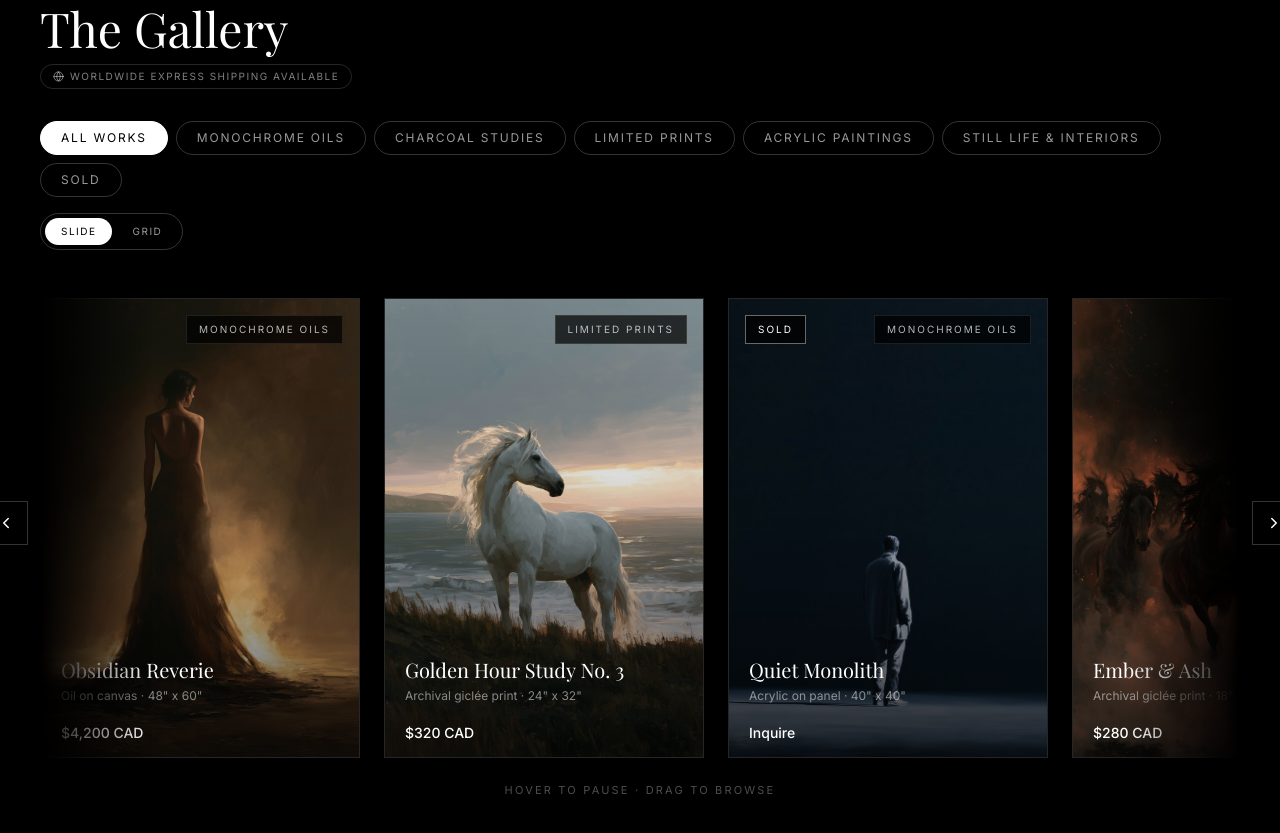
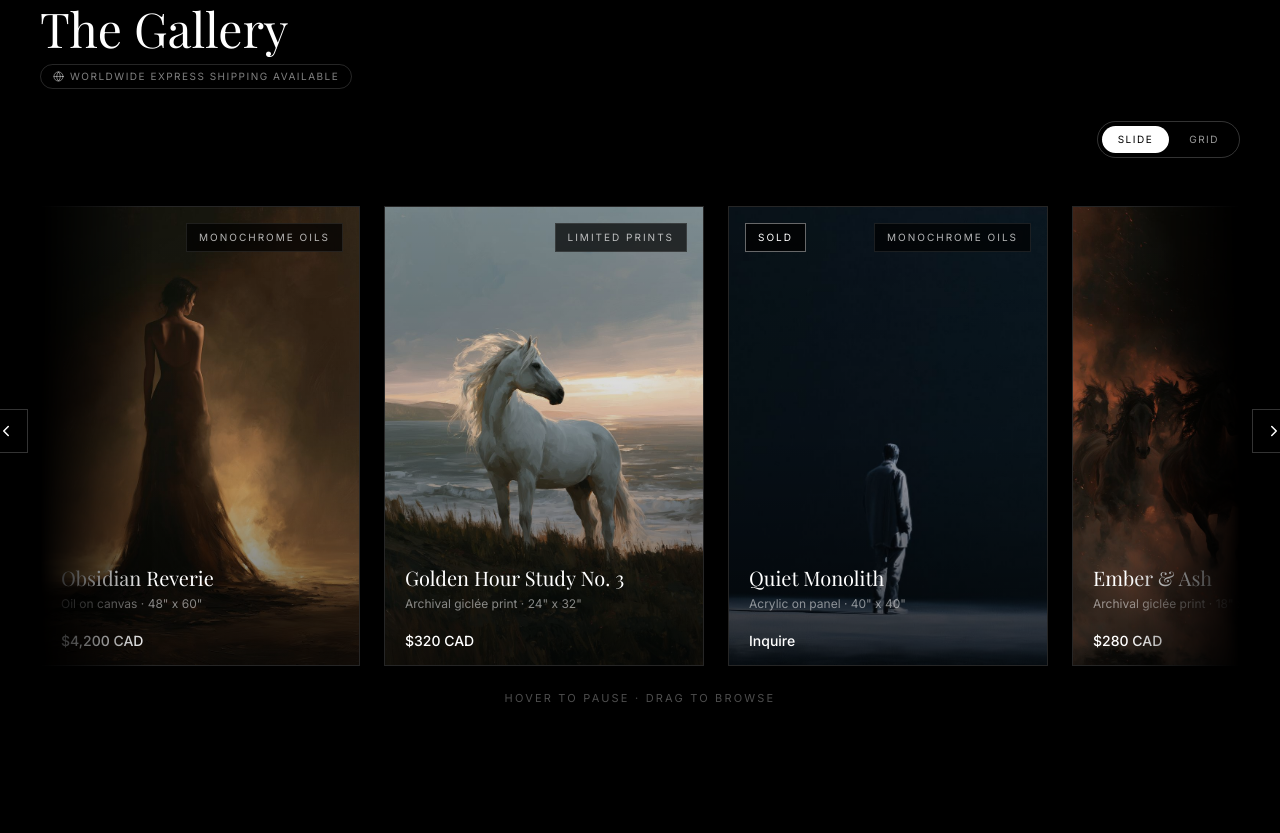
Before and after one commit to jabranzulfiqarali-prog/jz-ali-portfolio, a React (Vite) app: page / in a window 1280 px wide. Shown: the part 960-1793 px from the top of the page. Built offline with nearby package versions, Linux system fonts and the light colour scheme; a web font is replaced by a local one.

Commit message:
Remove category filters from home page

```diff
--- a/src/App.jsx
+++ b/src/App.jsx
@@ -1601,23 +1601,8 @@ export default function PortfolioSite() {
             </div>
           </div>
 
-          {/* category filters */}
-          <div className="flex flex-wrap items-center justify-between gap-4">
-            <div className="flex flex-wrap gap-2">
-              {FILTERS.map((f) => (
-                <button
-                  key={f}
-                  onClick={() => setFilter(f)}
-                  className={`px-5 py-2 text-xs tracking-[0.15em] uppercase rounded-full border transition-all duration-300 ${
-                    filter === f ? "bg-white text-black border-white" : "border-white/20 text-white/60 hover:border-white/60 hover:text-white"
-                  }`}
-                >
-                  {f}
-                </button>
-              ))}
-            </div>
-
-            {/* view mode toggle: Slide (auto-moving) vs Grid (static) */}
+          {/* view mode toggle: Slide (auto-moving) vs Grid (static) */}
+          <div className="flex justify-end">
             <div className="flex items-center border border-white/20 rounded-full p-1 gap-1">
               <button
                 onClick={() => setGalleryView("slide")}
```
